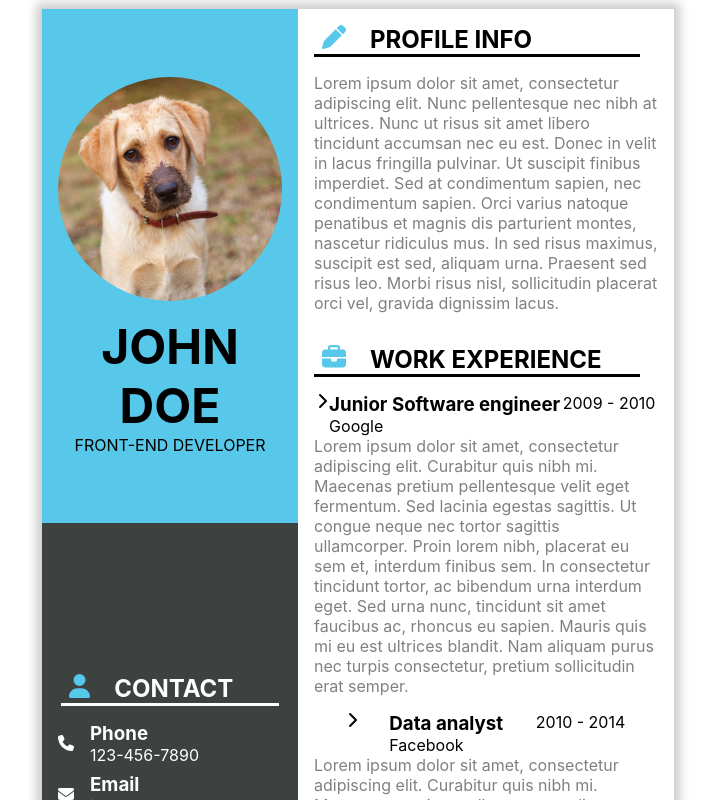
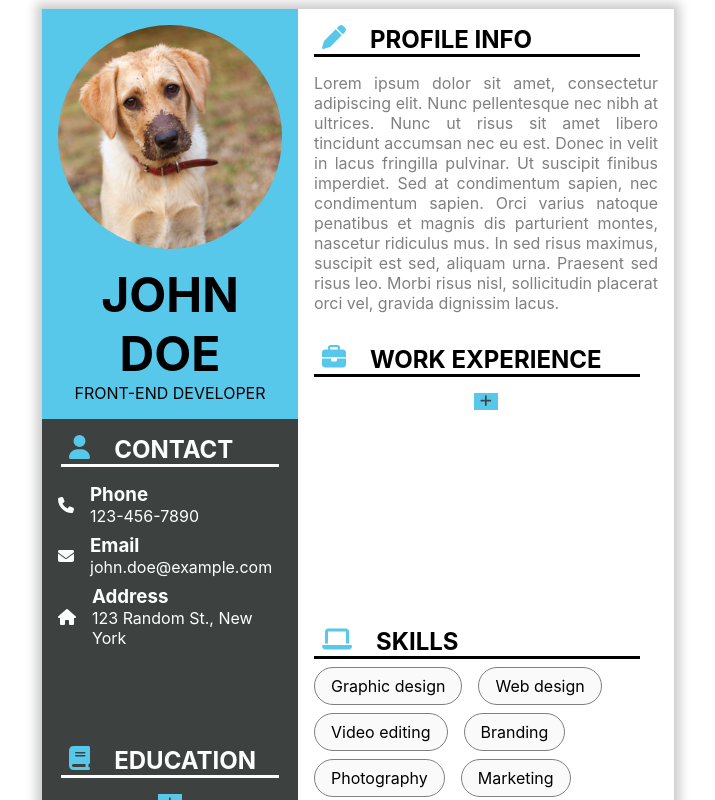
Before and after one commit to jozef-hudec-27/cv-master, a React (Create React App) app: page / in a window 1280 px wide. Shown: the top 800 px of the page, without its empty margins (282-997 px from the left). Built offline with nearby package versions, Linux system fonts and the light colour scheme.

Commit message:
Give users ability to add own work experience

```diff
--- a/src/components/work_experience/WorkExperience.js
+++ b/src/components/work_experience/WorkExperience.js
@@ -2,9 +2,44 @@ import React, { Component } from 'react'
 import { FontAwesomeIcon } from '@fortawesome/react-fontawesome'
 import { faBriefcase } from '@fortawesome/free-solid-svg-icons'
 import WorkExperienceEntry from './WorkExperienceEntry'
+import EntryForm from '../EntryForm'
 
 export default class WorkExperience extends Component {
+  constructor(props) {
+    super(props)
+
+    this.state = {
+      workExperienceList: [],
+    }
+
+    this.addWorkExperience = this.addWorkExperience.bind(this)
+  }
+
+  addWorkExperience(workExperience) {
+    this.setState((prevState, _) => {
+      const newWorkExperienceList = [...prevState.workExperienceList, workExperience]
+      return { workExperienceList: newWorkExperienceList }
+    })
+  }
+
+  removeWorkExperience(index) {
+    this.setState((prevState, _) => {
+      const newWorkExperienceList = [...prevState.workExperienceList]
+      newWorkExperienceList.splice(index, 1)
+      return { workExperienceList: newWorkExperienceList }
+    })
+  }
+
   render() {
+    const { workExperienceList } = this.state
+    const workExperienceEntryFields = [
+      { label: 'Company', type: 'text', name: 'company' },
+      { label: 'Title', type: 'text', name: 'title' },
+      { label: 'Description', type: 'text', name: 'description' },
+      { label: 'From', type: 'number', name: 'from', min: '1900', max: new Date().getFullYear() },
+      { label: 'To', type: 'number', name: 'to', min: '1900', max: new Date().getFullYear() },
+    ]
+
     return (
       <section id="work-experience">
         <h2>
@@ -13,9 +48,19 @@ export default class WorkExperience extends Component {
         </h2>
 
         <div className="work-experience-entries">
-          <WorkExperienceEntry from="2009" to="2010" company="Google" title="Junior Software engineer" />
-          <WorkExperienceEntry from="2010" to="2014" company="Facebook" title="Data analyst" />
-          <WorkExperienceEntry from="2015" to="NOW" company="Microsoft" title="Senior software engineer" />
+          {workExperienceList.map((entry, i) => (
+            <WorkExperienceEntry
+              key={i}
+              from={entry.from}
+              to={entry.to}
+              company={entry.company}
+              title={entry.title}
+              description={entry.description}
+              removeWorkExperience={() => this.removeWorkExperience(i)}
+            />
+          ))}
+
+          <EntryForm fields={workExperienceEntryFields} onSubmit={this.addWorkExperience} />
         </div>
       </section>
     )
--- a/src/components/work_experience/WorkExperienceEntry.js
+++ b/src/components/work_experience/WorkExperienceEntry.js
@@ -1,10 +1,10 @@
 import React, { Component } from 'react'
 import { FontAwesomeIcon } from '@fortawesome/react-fontawesome'
-import { faChevronRight } from '@fortawesome/free-solid-svg-icons'
+import { faChevronRight, faXmark } from '@fortawesome/free-solid-svg-icons'
 
 export default class WorkExperienceEntry extends Component {
   render() {
-    const { from, to, company, title } = this.props
+    const { from, to, company, title, description, removeWorkExperience } = this.props
 
     return (
       <div className="work-experience-entry">
@@ -19,13 +19,13 @@ export default class WorkExperienceEntry extends Component {
           <p>{`${from} - ${to}`}</p>
         </div>
 
-        <p className="description">
-          Lorem ipsum dolor sit amet, consectetur adipiscing elit. Curabitur quis nibh mi. Maecenas pretium pellentesque
-          velit eget fermentum. Sed lacinia egestas sagittis. Ut congue neque nec tortor sagittis ullamcorper. Proin
-          lorem nibh, placerat eu sem et, interdum finibus sem. In consectetur tincidunt tortor, ac bibendum urna
-          interdum eget. Sed urna nunc, tincidunt sit amet faucibus ac, rhoncus eu sapien. Mauris quis mi eu est
-          ultrices blandit. Nam aliquam purus nec turpis consectetur, pretium sollicitudin erat semper.
-        </p>
+        <div style={{ display: 'flex', gap: '4px', alignItems: 'center', marginTop: '8px' }}>
+          <p className="description">{description}</p>
+
+          <button style={{ color: 'rgb(61, 66, 64)', backgroundColor: 'white' }} onClick={removeWorkExperience}>
+            {<FontAwesomeIcon icon={faXmark} />}
+          </button>
+        </div>
       </div>
     )
   }
--- a/src/index.css
+++ b/src/index.css
@@ -132,7 +132,8 @@ button {
   align-items: center;
 }
 
-#education button {
+#education button,
+#work-experience button {
   appearance: none;
   border: none;
   cursor: pointer;
@@ -141,13 +142,15 @@ button {
   transition-duration: 1s;
 }
 
-#education button:hover {
+#education button:hover,
+#work-experience button:hover {
   transform: scale(1.2);
 }
 
 #profile-info {
   padding: 16px;
   flex: 1;
+  text-align: justify;
 }
 
 #profile-info h2 {
@@ -171,10 +174,6 @@ button {
   flex: 1;
 }
 
-.work-experience-entry {
-  margin-top: 16px;
-}
-
 .work-experience-entry .header {
   display: flex;
   justify-content: space-evenly;
@@ -182,6 +181,18 @@ button {
 
 .work-experience-entry .description {
   color: grey;
+  text-align: justify;
+}
+
+.work-experience-entries {
+  display: flex;
+  flex-direction: column;
+  gap: 24px;
+  padding-top: 16px;
+}
+
+.work-experience-entries button {
+  align-self: center;
 }
 
 #skills {
```
